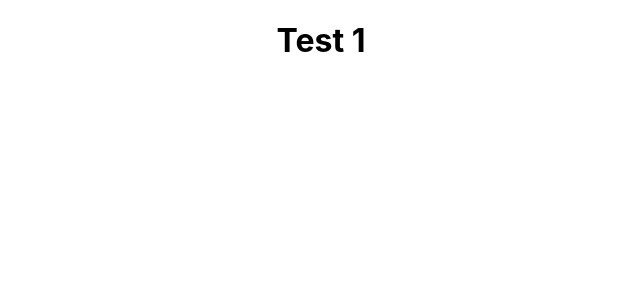
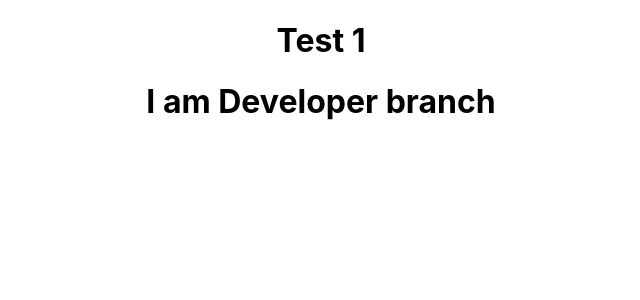
Before and after one commit to YogeshwaranTR/makaley, a React (Create React App) app: page / in a window 1280 px wide. Shown: the top 300 px of the page, without its empty margins (319-959 px from the left). Built offline with nearby package versions, Linux system fonts and the light colour scheme.

Commit message:
I'm Developer

```diff
--- a/src/App.js
+++ b/src/App.js
@@ -4,6 +4,7 @@ function App() {
   return (
     <div className="App">
       <h1>Test 1</h1>
+      <h1> I am Developer branch </h1>
     </div>
   );
 }
```
